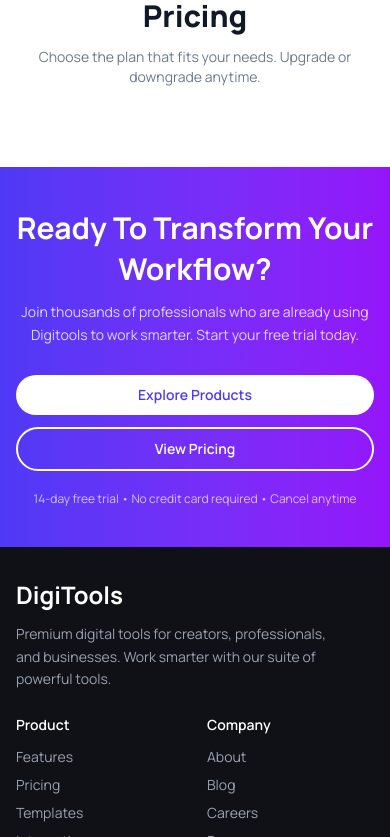
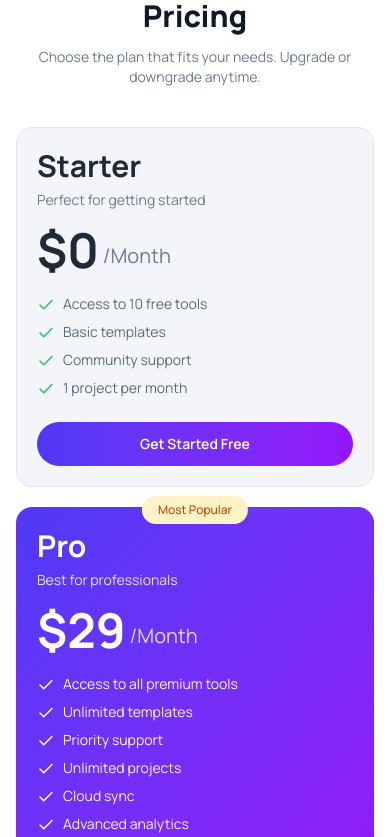
Before and after one commit to wasifhasancse/B13-A6-DigiTools-Platform, a React (Vite) app: page / in a window 390 px wide. Shown: the part 2187-3024 px from the top of the page. Built offline with nearby package versions, Linux system fonts and the light colour scheme.

Commit message:
complete the Pricing card design with responsive

```diff
--- a/src/components/Pricing/Pricing.jsx
+++ b/src/components/Pricing/Pricing.jsx
@@ -1,6 +1,14 @@
-import React from 'react';
+import { use } from "react";
+import PricingCard from "./PricingCard";
+
+const getPricingDatasPromise = async () => {
+  const getPricingDatasResponce = await fetch("/Data/pricingData.json");
+  return await getPricingDatasResponce.json();
+};
+const pricingDatasPromise = getPricingDatasPromise();
 
 const Pricing = () => {
+  const pricingDatas = use(pricingDatasPromise);
   return (
     <section className="py-10 md:py-16 lg:py-28">
       <div className="container mx-auto px-4 md:px-6 lg:px-8">
@@ -14,7 +22,9 @@
         </div>
 
         <div className="mt-10 md:mt-12 lg:mt-14 grid grid-cols-1 gap-5 md:gap-6 lg:gap-7 md:grid-cols-3">
-
+          {pricingDatas.map((pricingData) => (
+            <PricingCard key={pricingData.id} pricingData={pricingData} />
+          ))}
         </div>
       </div>
     </section>
--- /dev/null
+++ b/src/components/Pricing/PricingCard.jsx
@@ -0,0 +1,69 @@
+import { LuCheck } from "react-icons/lu";
+
+const PricingCard = ({ pricingData }) => {
+  const { plan, subtitle, price, features, buttonText, highlighted, badge } =
+    pricingData;
+
+  return (
+    <div
+      className={`relative rounded-2xl border p-5 md:p-5 lg:p-7 h-full flex flex-col ${
+        highlighted
+          ? "bg-linear-to-br from-[#4F39F6] to-[#9514FA] border-transparent text-white"
+          : "bg-[#F3F5FA] border-[#E4E6EB] text-[#1F2937]"
+      }`}
+    >
+      {badge && (
+        <span className="absolute -top-3 md:-top-2.5 lg:-top-6 left-1/2 -translate-x-1/2 rounded-full bg-[#FEF3C6] px-4 md:px-3.5 lg:px-4 py-1.5 md:py-1 lg:py-1.5 text-xs lg:text-lg font-medium text-[#BB4D00] whitespace-nowrap">
+          {badge}
+        </span>
+      )}
+
+      <h3 className="text-3xl md:text-[34px] lg:text-4xl font-bold">{plan}</h3>
+      <p
+        className={`mt-1.5 md:mt-2 text-sm ${highlighted ? "text-white/85" : "text-[#6B7A90]"}`}
+      >
+        {subtitle}
+      </p>
+
+      <div className="mt-4 md:mt-5 flex items-end">
+        <span className="text-5xl md:text-5xl lg:text-6xl font-bold leading-none">
+          ${price}
+        </span>
+        <span
+          className={`mb-1 ml-1 text-xl md:text-xl lg:text-2xl ${highlighted ? "text-white/80" : "text-[#6B7A90]"}`}
+        >
+          /Month
+        </span>
+      </div>
+
+      <ul className="mt-5 md:mt-6 space-y-2 md:space-y-2 flex-1">
+        {features.map((feature) => (
+          <li key={feature} className="flex items-start gap-2 md:gap-2.5">
+            <LuCheck
+              className={`mt-0.5 text-lg ${
+                highlighted ? "text-white" : "text-[#22C55E]"
+              }`}
+            />
+            <span
+              className={`text-sm md:text-[15px] lg:text-base leading-snug ${highlighted ? "text-white/95" : "text-[#5A6B7E]"}`}
+            >
+              {feature}
+            </span>
+          </li>
+        ))}
+      </ul>
+
+      <button
+        className={`mt-6 md:mt-6 lg:mt-8 w-full rounded-full py-3 md:py-2.5 lg:py-3.5 text-sm md:text-sm lg:text-base font-semibold transition-colors duration-300 ${
+          highlighted
+            ? "bg-white text-[#5A2CF1] hover:bg-white/90"
+            : "bg-linear-to-r from-[#4F39F6] to-[#9514FA] text-white hover:from-[#9514FA] hover:to-[#4F39F6]"
+        }`}
+      >
+        {buttonText}
+      </button>
+    </div>
+  );
+};
+
+export default PricingCard;
```
